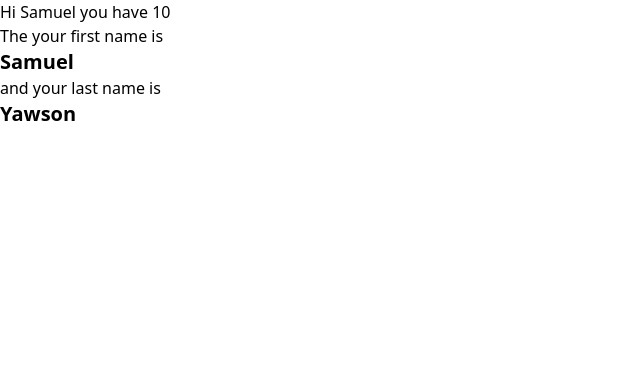
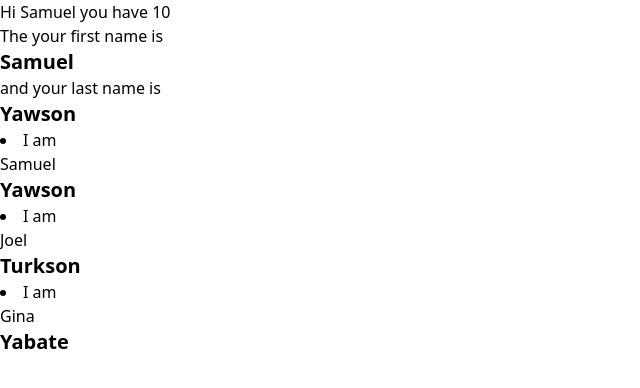
Before and after one commit to sammyyaws/react-tutorials, a React (Vite) app: page / in a window 1280 px wide. Shown: the top 388 px of the page, without its empty margins (0-640 px from the left). Built offline with nearby package versions, Linux system fonts and the light colour scheme.

Commit message:
Update: learnt how to type array of object

```diff
--- a/src/App.tsx
+++ b/src/App.tsx
@@ -1,12 +1,32 @@
 import "./styles/style.css"
 import Greet from "./components/Greet"
 import Person from "./components/Person"
+import PersonList from "./components/PersonList"
 
 const PersonName={
 
  First:"Samuel",
  Last:"Yawson"
 }
+const namelist=[
+  {id:1,
+   First:"Samuel",
+ Last:"Yawson"
+  },
+   {id:2,
+   First:"Joel",
+ Last:"Turkson"
+  },
+ {id:3,
+   First:"Gina",
+ Last:"Yabate"
+  },
+
+
+]
+
+
+
 function App() {
 
 
@@ -14,6 +34,7 @@ function App() {
     < >
       <Greet name='Samuel' messages={10} isLoggedin={true}/>
       <Person name={PersonName}/>
+      <PersonList Persons={namelist}/>
     </>
   )
 }
--- /dev/null
+++ b/src/components/PersonList.tsx
@@ -0,0 +1,22 @@
+type PersonsProps={
+    Persons:{
+        id:number;
+        First:string;
+        Last:string;
+
+    }[]
+}
+function PersonList(props:PersonsProps) {
+   const {Persons}=props
+  return (
+    <div>
+    {
+        Persons.map(person=>(
+            <li key={person.id}>I am <h1>{person.First}</h1> <h2>{person.Last}</h2></li>
+        ))
+    }
+    </div>
+  )
+}
+
+export default PersonList
```
